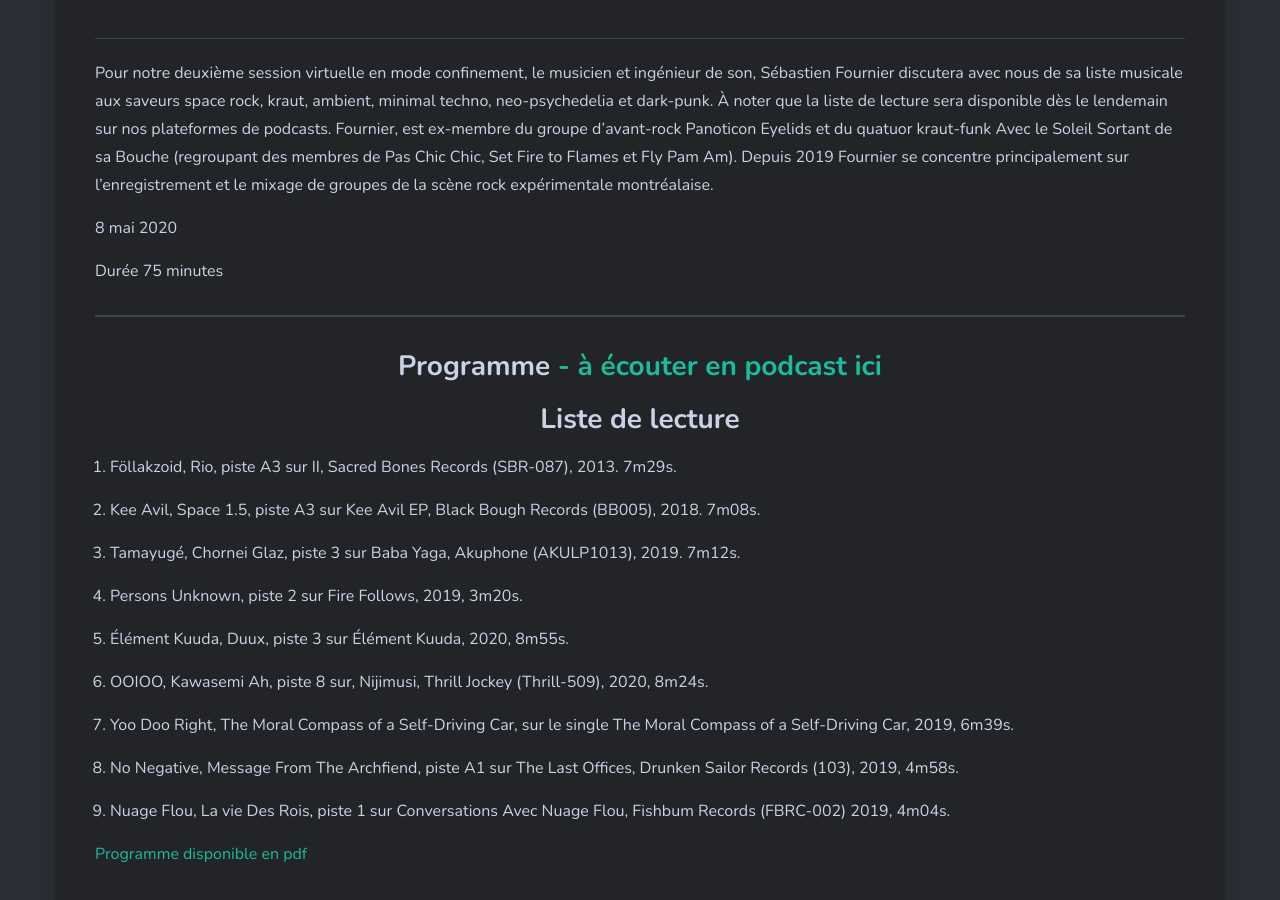
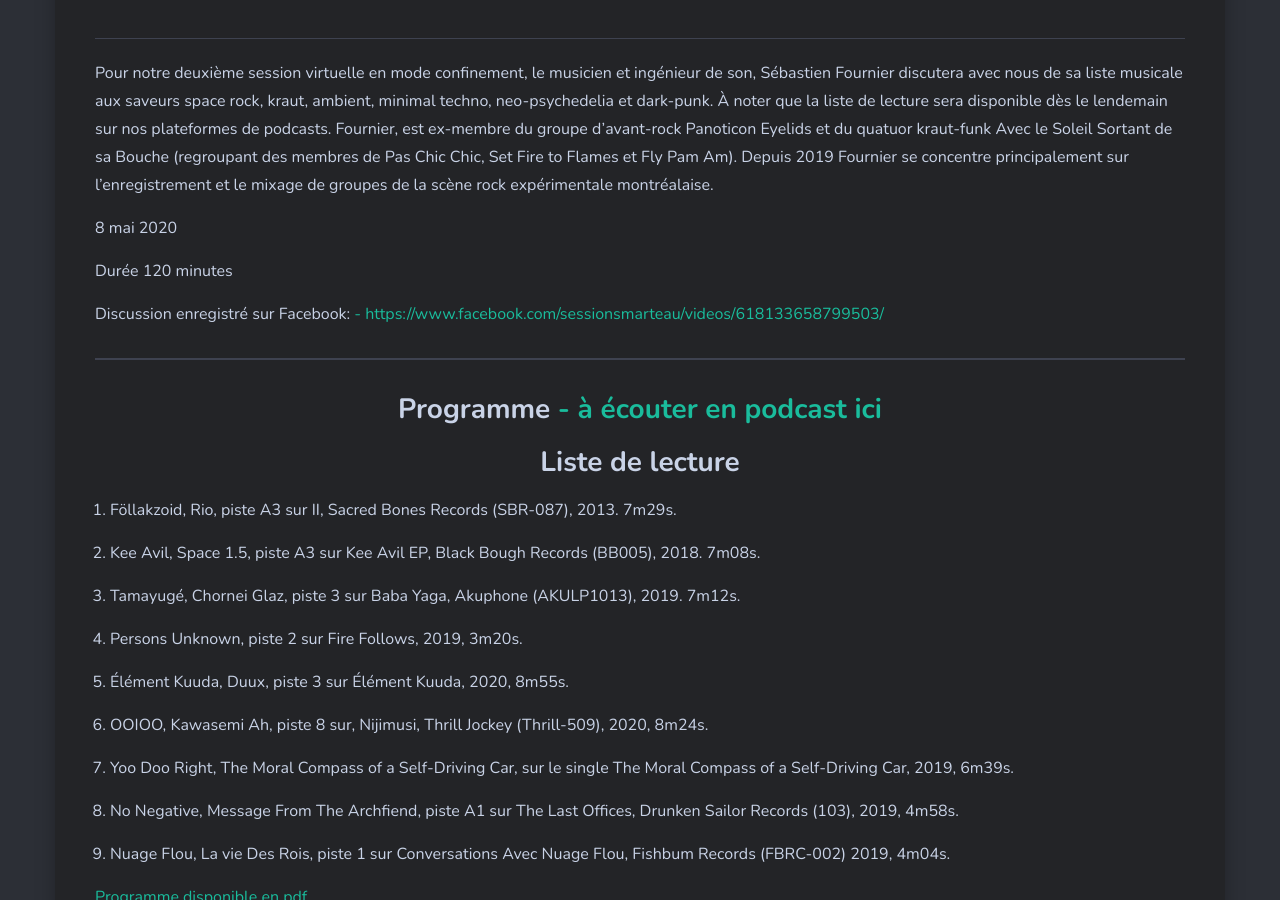
Before and after one commit to sessions-marteau/sessions-marteau-2.github.io, a Jekyll site: the page built from _posts/2020-05-08-session-5.md, in a window 1280 px wide and 900 px high, scrolled down 860 px. Built offline with Jekyll 4.4.1, drawn with Linux system fonts in a browser that asks for light colours; nearby versions of some CDN libraries.

Commit message:
Update 2020-05-08-session-5.md

```diff
--- a/_posts/2020-05-08-session-5.md
+++ b/_posts/2020-05-08-session-5.md
@@ -11,7 +11,9 @@
 
 8 mai  2020
 
-Durée 75 minutes
+Durée 120 minutes
+
+Discussion enregistré sur Facebook: <a href="https://www.facebook.com/sessionsmarteau/videos/618133658799503/">- https://www.facebook.com/sessionsmarteau/videos/618133658799503/</a>
 
 <!-- Sur Facebook: https://www.facebook.com/sessionsmarteau/ -->
 
```
